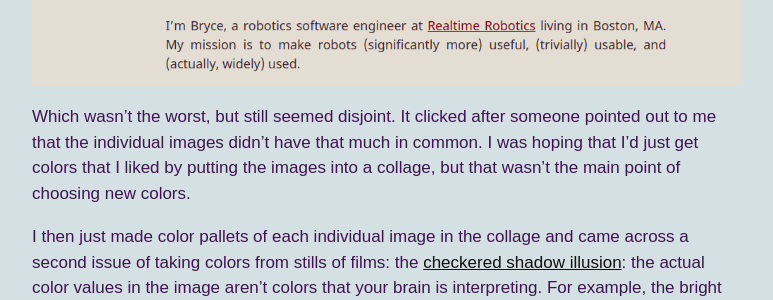
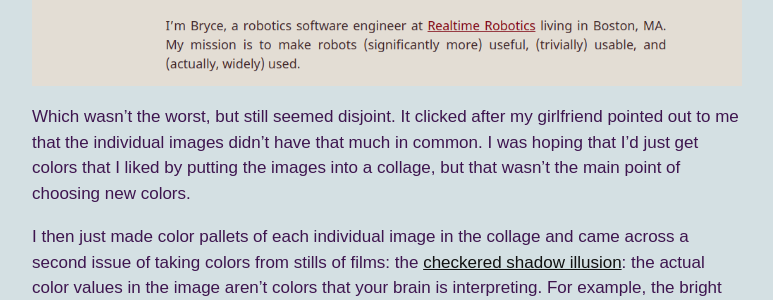
Before and after one commit to BryceStevenWilley/BryceStevenWilley.github.io, a Jekyll site: the page built from _posts/2020-09-27-choosing_colors.md, in a window 1280 px wide and 900 px high, scrolled down 3462 px. Shown: the part 153-453 px from the top of the window, without its empty margins (253-1026 px from the left). Built offline with Jekyll 4.4.1, drawn with Linux system fonts in a browser that asks for light colours; some of the changed text lies outside the part shown.

Commit message:
Correct BARC link, update old person reference
Just found when going through old blogs, idk.

```diff
--- a/_posts/2020-09-27-choosing_colors.md
+++ b/_posts/2020-09-27-choosing_colors.md
@@ -66,7 +66,7 @@
 
 ![The first redesign](/assets/blogs/colors/redesign_v3_0.png)
 
-Which wasn't the worst, but still seemed disjoint. It clicked after someone pointed out to me that the individual images didn't have that much in common. I was hoping that I'd just get colors that I liked by putting the images into a collage, but that wasn't the main point of choosing new colors.
+Which wasn't the worst, but still seemed disjoint. It clicked after my girlfriend pointed out to me that the individual images didn't have that much in common. I was hoping that I'd just get colors that I liked by putting the images into a collage, but that wasn't the main point of choosing new colors.
 
 I then just made color pallets of each individual image in the collage and came across a second issue of taking colors from stills of films: the [checkered shadow illusion](https://en.wikipedia.org/wiki/Checker_shadow_illusion): the actual color values in the image aren't colors that your brain is interpreting.
 For example, the bright yellow rain coat in Dark is a staple in the series. In my mind, it always seemed so bright, the only bold color in a sea of washed out grays.
```
Also changed, not shown: _pages/projects.md (+1 -1 lines), _pages/qq-image-gallery.md (+1 -1 lines).
